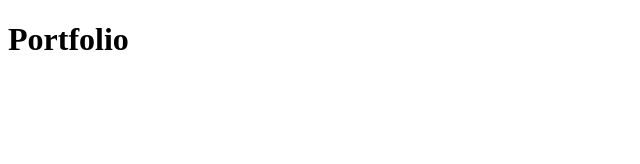
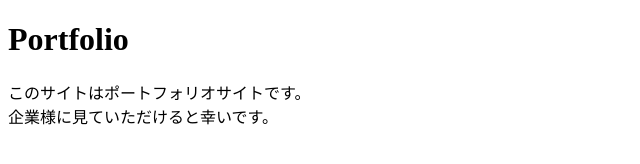
Before and after one commit to kazuma11215/github-pages11215, a plain HTML site: page index.html in a window 1280 px wide. Shown: the whole page, without its empty margins (0-640 px from the left). Drawn offline with Linux system fonts and the light colour scheme.

Commit message:
add new file

```diff
--- a/index.html
+++ b/index.html
@@ -6,5 +6,8 @@
     </head>
     <body>
         <h1>Portfolio</h1>
+        <p>
+            このサイトはポートフォリオサイトです。<br>企業様に見ていただけると幸いです。
+        </p>
     </body>
 </html>
```
